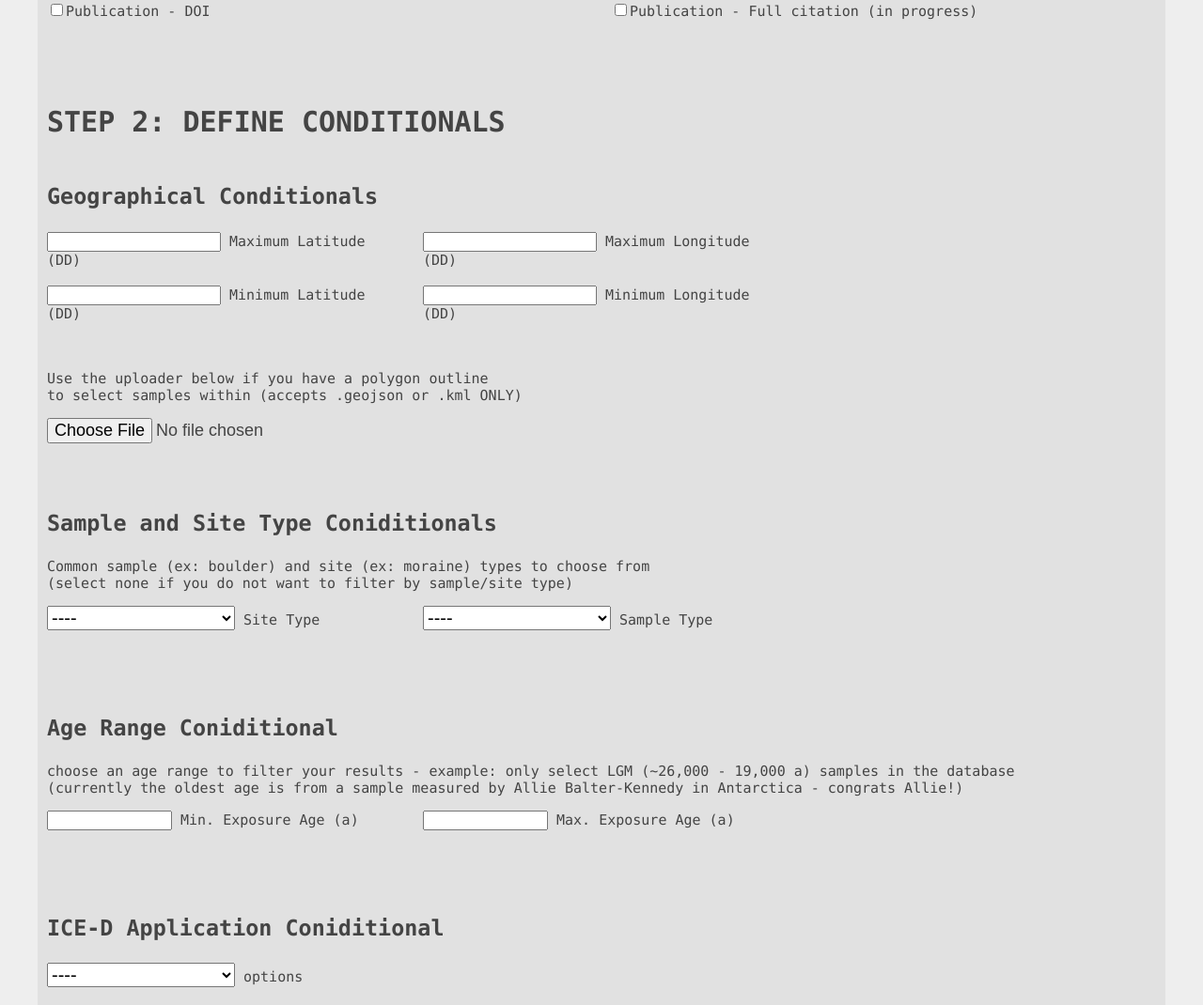
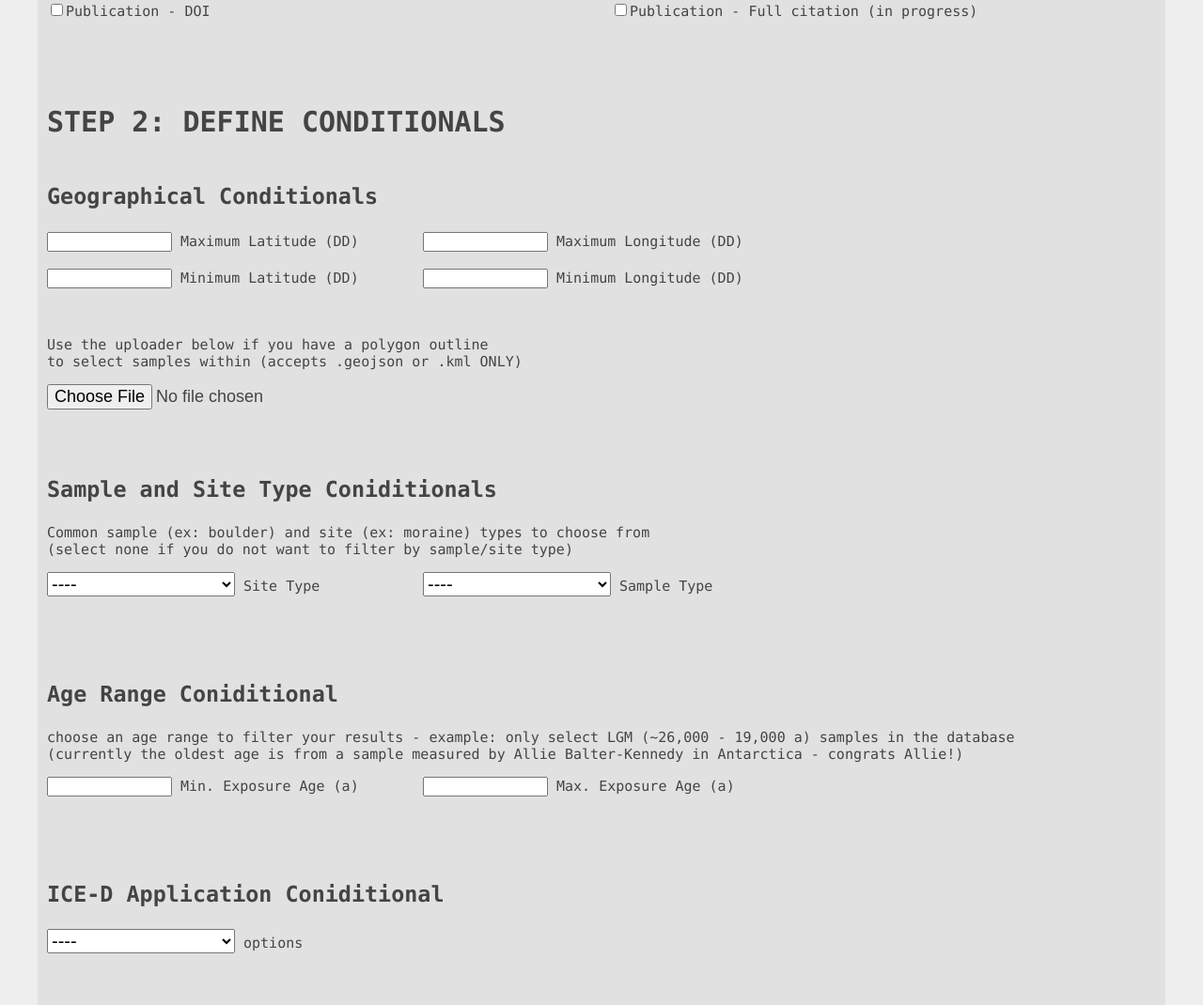
Before and after one commit to jtulenko/iced-x-radci-examples, a Flask app: page /askiced in a window 1280 px wide. Shown: the part 2123-3193 px from the top of the page at 94% size. Run offline with Flask 3, Linux system fonts and the light colour scheme; some libraries are stand-ins or nearby versions.

Commit message:
pjfdbfhfglksdtds

```diff
--- a/templates/askiced.html
+++ b/templates/askiced.html
@@ -255,12 +255,14 @@
             name="maxlat"
             min="-90"
             max="90"
-            step="any">  Maximum Latitude (DD) </label><br><br>
+            step="any"
+            style="width: 125px;">  Maximum Latitude (DD) </label><br><br>
           <label><input type="number"
             name="minlat"
             min="-90"
             max="90"
-            step="any">  Minimum Latitude (DD) </label><br><br>
+            step="any"
+            style="width: 125px;">  Minimum Latitude (DD) </label><br><br>
         </td>
 
         <td style="text-align: left; vertical-align: top; padding: 0 10px;">
@@ -268,12 +270,14 @@
             name="maxlon"
             min="-180"
             max="180"
-            step="any">  Maximum Longitude (DD) </label><br><br>
+            step="any"
+            style="width: 125px;">  Maximum Longitude (DD) </label><br><br>
           <label><input type="number"
             name="minlon"
             min="-180"
             max="180"
-            step="any">  Minimum Longitude (DD) </label><br><br>
+            step="any"
+            style="width: 125px;">  Minimum Longitude (DD) </label><br><br>
         </td>
 
         <td style="text-align: left; vertical-align: top; padding: 0 10px;"> <!--style="border-right:1px solid #000;">-->
```
